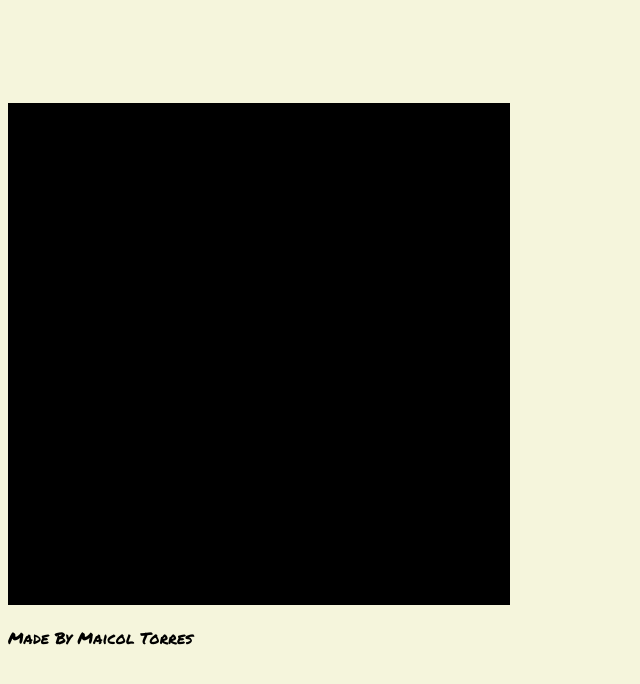
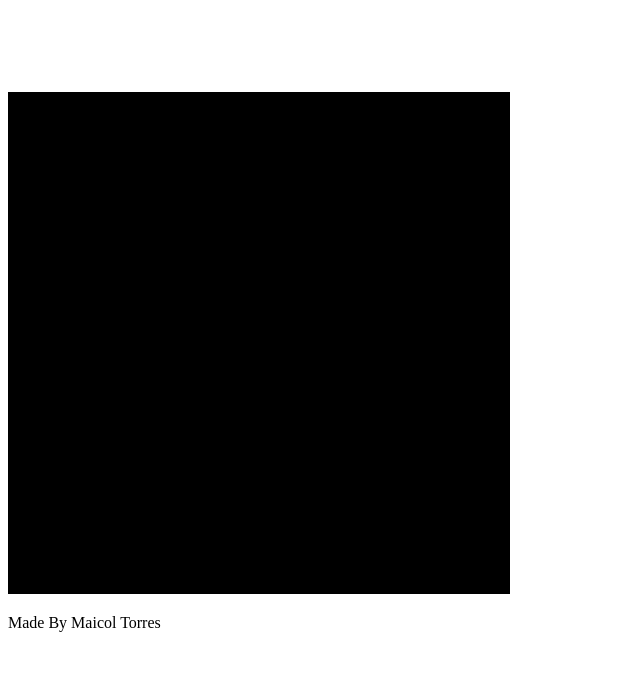
Before and after one commit to Maicolt401/202204-w2chwe-maicol-torres, a website: page index.html in a window 1280 px wide. Shown: the whole page, without its empty margins (0-640 px from the left). Drawn offline with Linux system fonts and the light colour scheme.

Commit message:
i delete css because i have problem whit gitignore again

```diff
--- a/index.html
+++ b/index.html
@@ -9,7 +9,6 @@
       href="https://fonts.googleapis.com/css2?family=Permanent+Marker&display=swap"
       rel="stylesheet"
     />
-    <link rel="stylesheet" href="style/style.css" />
     <link rel="shortcut icon" href="images/ico/ico.png" />
 
     <script src="js/juego.js" defer></script>
--- a/style/style.css
+++ /dev/null
@@ -1,6 +0,0 @@
-body {
-  background-color: beige;
-  font-family: "Permanent Marker", cursive;
-}
-
-/*# sourceMappingURL=style.css.map */
```
Also changed, not shown: 2 other files.
